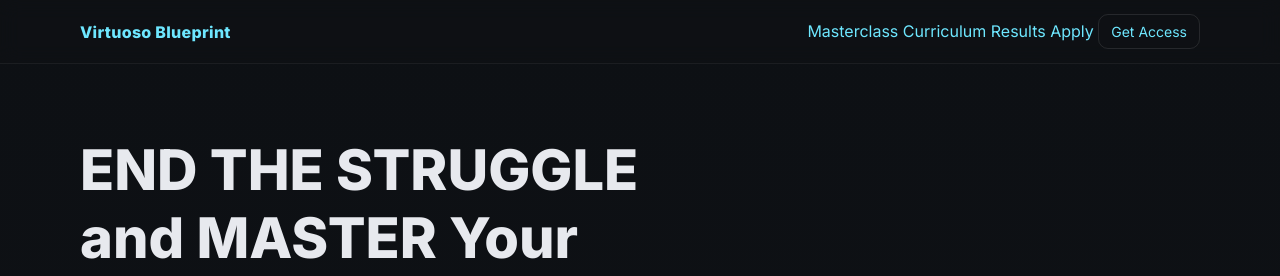
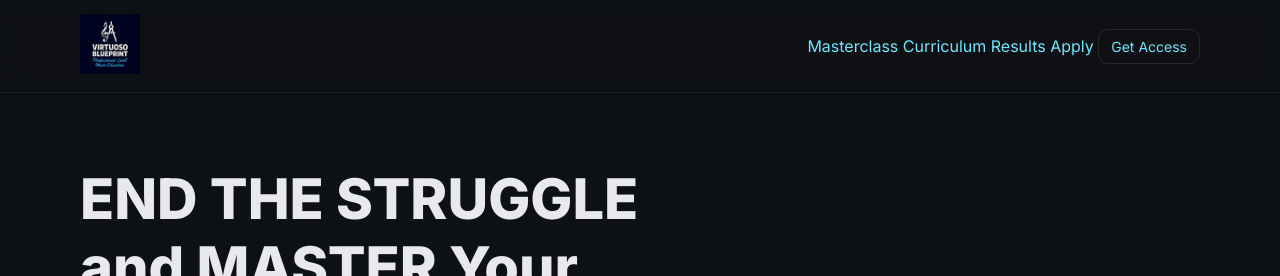
Before and after one commit to jmayhew77/virtuosoblueprint, a plain HTML site: page index.html in a window 1280 px wide. Shown: the top 276 px of the page. Drawn offline with Linux system fonts and the light colour scheme.

Commit message:
Update index.html

```diff
--- a/index.html
+++ b/index.html
@@ -13,7 +13,11 @@
 <body>
 <header class="site-header">
   <div class="container nav">
-      <a class="brand" href="index.html">Virtuoso Blueprint</a>
+    <a class="brand" href="index.html">
+      <img src="Viruoso Blueprint Logo v2.png"
+           alt="Virtuoso Blueprint Logo"
+           style="height:60px;">
+    </a>
     <nav>
       <a href="masterclass.html">Masterclass</a>
       <a href="curriculum.html">Curriculum</a>
```
Lines whose indentation alone changed are shown as unchanged.
